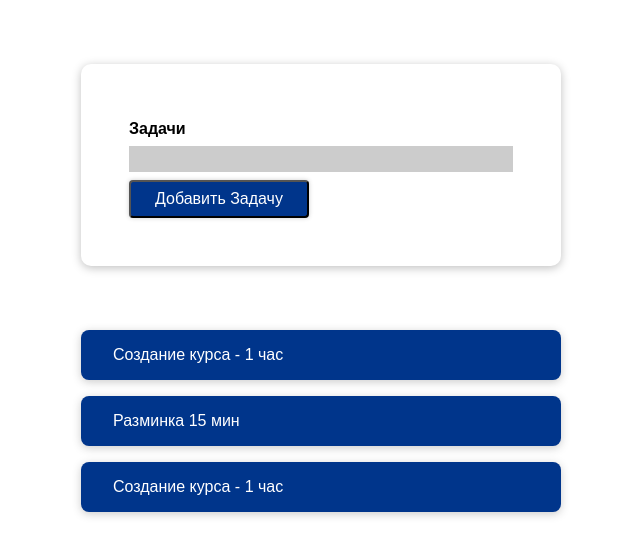
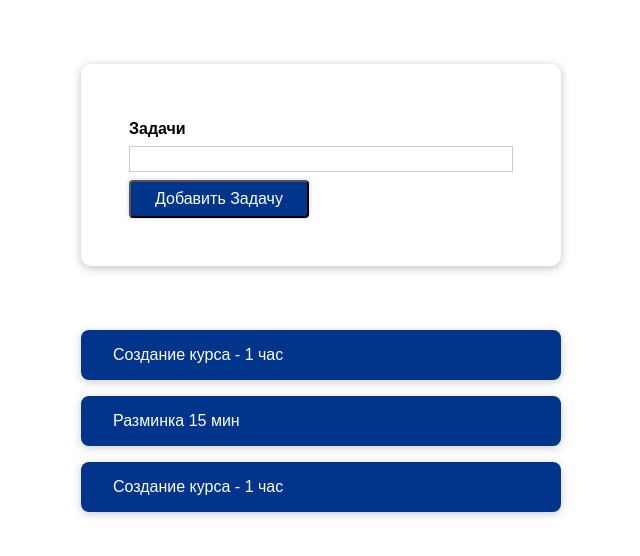
Before and after one commit to Waldemar-00/react-and-styles, a React (Create React App) app: page / in a window 1280 px wide. Shown: the top 556 px of the page, without its empty margins (319-959 px from the left). Built offline with nearby package versions, Linux system fonts and the light colour scheme.

Commit message:
CSS module in Form with condition

```diff
--- a/src/components/Tasks/TaskInput/TaskInput.js
+++ b/src/components/Tasks/TaskInput/TaskInput.js
@@ -1,7 +1,7 @@
 import React, { useState } from "react"
 import Button from "../../UI/Button/Button"
-import ControlInput from './ControlInput'
-import "./TaskInput.css"
+// import ControlInput from './ControlInput'
+import styles from "./TaskInput.module.css"
 
 const TaskInput = ({ addTaskHandler }) => {
   const [inputText, setInputText] = useState("");
@@ -28,9 +28,9 @@ const TaskInput = ({ addTaskHandler }) => {
 
   return (
     <form onSubmit={formSubmitHandler}>
-      {/* <div className={`form-control ${isValidInput ? '' : 'invalid'}`}> */}
+      <div className={`${styles['form-control']} ${isValidInput ? '' : styles['invalid']}`}>
       {/* <ControlInput className={isValidInput ? '' : 'invalid'}> */}
-      <ControlInput isvalidinput={isValidInput}>
+      {/* <ControlInput isvalidinput={isValidInput}> */}
         <label>Задачи</label>
         <input
           type="text"
@@ -38,8 +38,8 @@ const TaskInput = ({ addTaskHandler }) => {
           onFocus={onInputFocus}
           onChange={taskInputChangeHandler}
         />
-      </ControlInput>
-      {/* </div> */}
+      {/* </ControlInput> */}
+      </div>
       <Button disabled={!isValidInput} type="submit">Добавить Задачу</Button>
     </form>
   )
```
Also changed, not shown: src/components/Tasks/TaskInput/TaskInput.module.css (renamed from src/components/Tasks/TaskInput/TaskInput.css).
